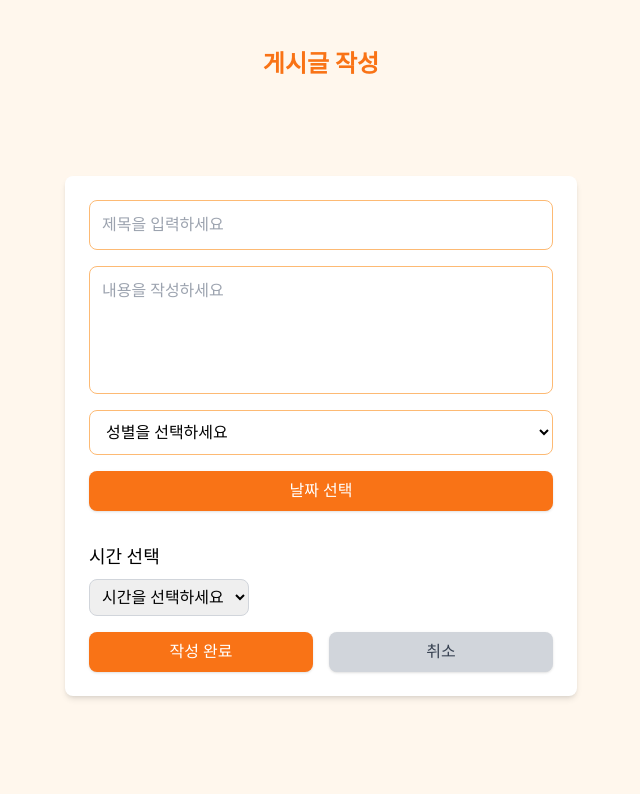
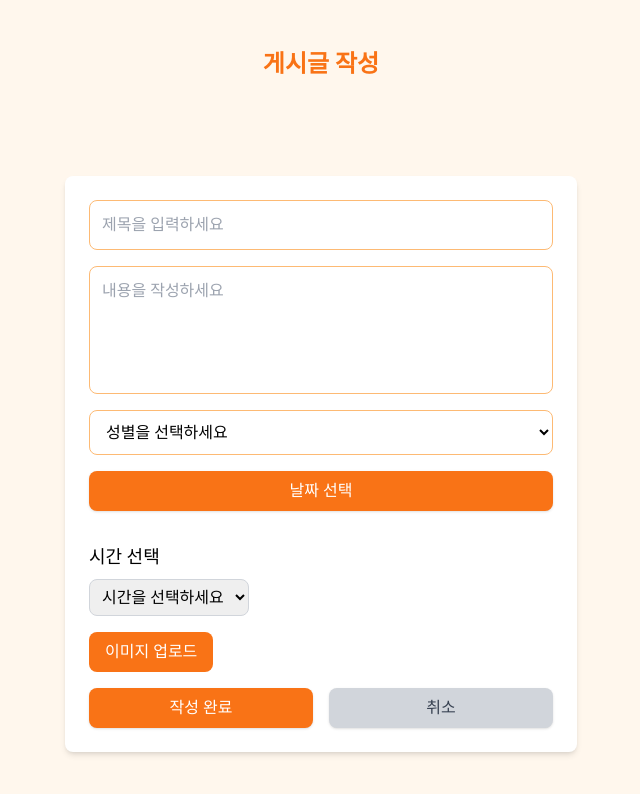
Before and after one commit to 111jjj111/runnershigh_web, a React (Create React App) app: page /createpost in a window 1280 px wide. Shown: the top 794 px of the page, without its empty margins (319-959 px from the left). Built offline with nearby package versions, Linux system fonts and the light colour scheme; a web font is replaced by a local one.

Commit message:
BoardList url변경

```diff
--- a/src/BoardList.tsx
+++ b/src/BoardList.tsx
@@ -146,7 +146,7 @@ const BoardList: React.FC = () => {
                   }`}
                   onClick={(event) => {
                     event.stopPropagation();
-                    navigate("/post/" + post.id);
+                    navigate("/board/search?team=" + post.id);
                   }}
                 >
                   {post.status ? "신청가능" : "인원초과"}
--- a/src/CreatePost.tsx
+++ b/src/CreatePost.tsx
@@ -9,6 +9,7 @@ const CreatePost: React.FC = () => {
   const [contents, setContent] = useState("");
   const [gender, setGender] = useState("");
   const [time, setTime] = useState("");
+  const [image_url, setImage] = useState<File | null>(null);
   const [value, onChange] = useState<Date | null | [Date | null, Date | null]>(
     new Date()
   );
@@ -27,6 +28,7 @@ const CreatePost: React.FC = () => {
       gender,
       time,
       date: selectedDate,
+      image_url: "",
     };
 
     try {
@@ -59,6 +61,12 @@ const CreatePost: React.FC = () => {
   // 작성 완료 버튼 클릭 핸들러
   const handleSubmit = async () => {
     await createBoard();
+  };
+
+  const handleImageUpload = (event: React.ChangeEvent<HTMLInputElement>) => {
+    if (event.target.files) {
+      setImage(event.target.files[0]);
+    }
   };
 
   return (
@@ -149,6 +157,30 @@ const CreatePost: React.FC = () => {
           </select>
         </div>
 
+        {/* 이미지 업로드 */}
+        <div className="flex flex-col items-start">
+          <label
+            htmlFor="image-upload"
+            className="bg-orange-500 text-white px-4 py-2 rounded-lg cursor-pointer"
+          >
+            이미지 업로드
+          </label>
+          <input
+            id="image-upload"
+            type="file"
+            accept="image/*"
+            onChange={handleImageUpload}
+            className="hidden"
+          />
+          {image_url && (
+            <img
+              src={URL.createObjectURL(image_url)}
+              alt="Preview"
+              className="mt-4 w-full max-h-40 object-cover rounded-lg border border-orange-300"
+            />
+          )}
+        </div>
+
         {/* 버튼 */}
         <div className="flex gap-4">
           <button
```
